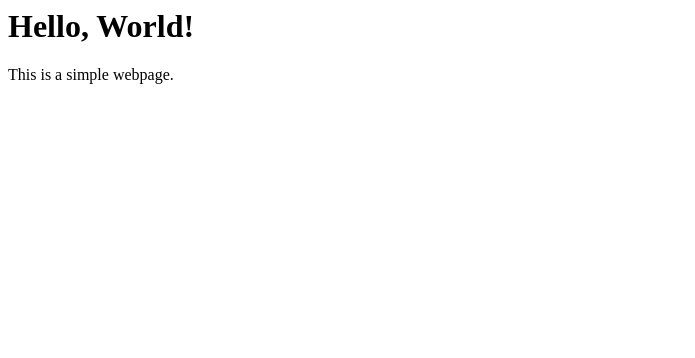
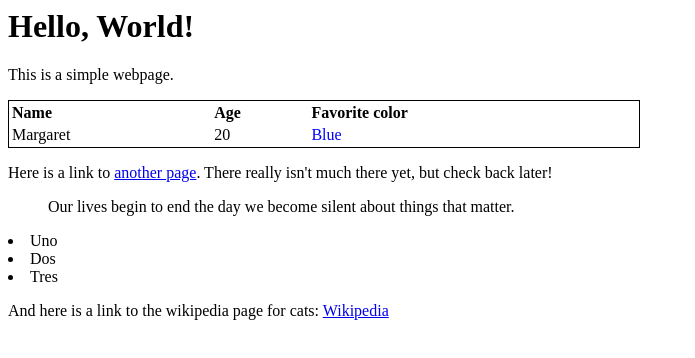
Before and after one commit to Geminiokra/csc336-fall2026, a plain HTML site: page assignments/01-first-webpage/index.html in a window 1280 px wide. Shown: the whole page, without its empty margins (0-695 px from the left). Drawn offline with Linux system fonts and the light colour scheme.

Commit message:
Add all pages

```diff
--- a/assignments/01-first-webpage/index.html
+++ b/assignments/01-first-webpage/index.html
@@ -4,7 +4,44 @@
   </head>
 
   <body>
-    <h1>Hello, World!</h1>
+    <h1>Hello, <b>World!</b></h1>
+
     <p>This is a simple webpage.</p>
+
+    <table style="border: 1px solid black; text-align: left; width: 50%">
+      <tr>
+        <th>Name</th>
+        <th>Age</th>
+        <th>Favorite color</th>
+      </tr>
+      <tr>
+        <td>Margaret</td>
+        <td>20</td>
+        <td style="color: blue">Blue</td>
+      </tr>
+    </table>
+
+    <p>
+      Here is a link to <a href="pg.html">another page</a>. There really isn't
+      much there yet, but check back later!
+    </p>
+
+    <blockquote>
+      <p>
+        Our lives begin to end the day we become silent about things that
+        matter.
+      </p>
+    </blockquote>
+
+    <list>
+      <li>Uno</li>
+      <li>Dos</li>
+      <li>Tres</li>
+    </list>
+
+    <p>
+      And here is a link to the wikipedia page for cats:
+      <a href="https://en.wikipedia.org/wiki/Cat">Wikipedia</a>
+    </p>
   </body>
 </html>
```
Also changed, not shown: assignments/01-first-webpage/pg.html (added, +10 -0 lines).
